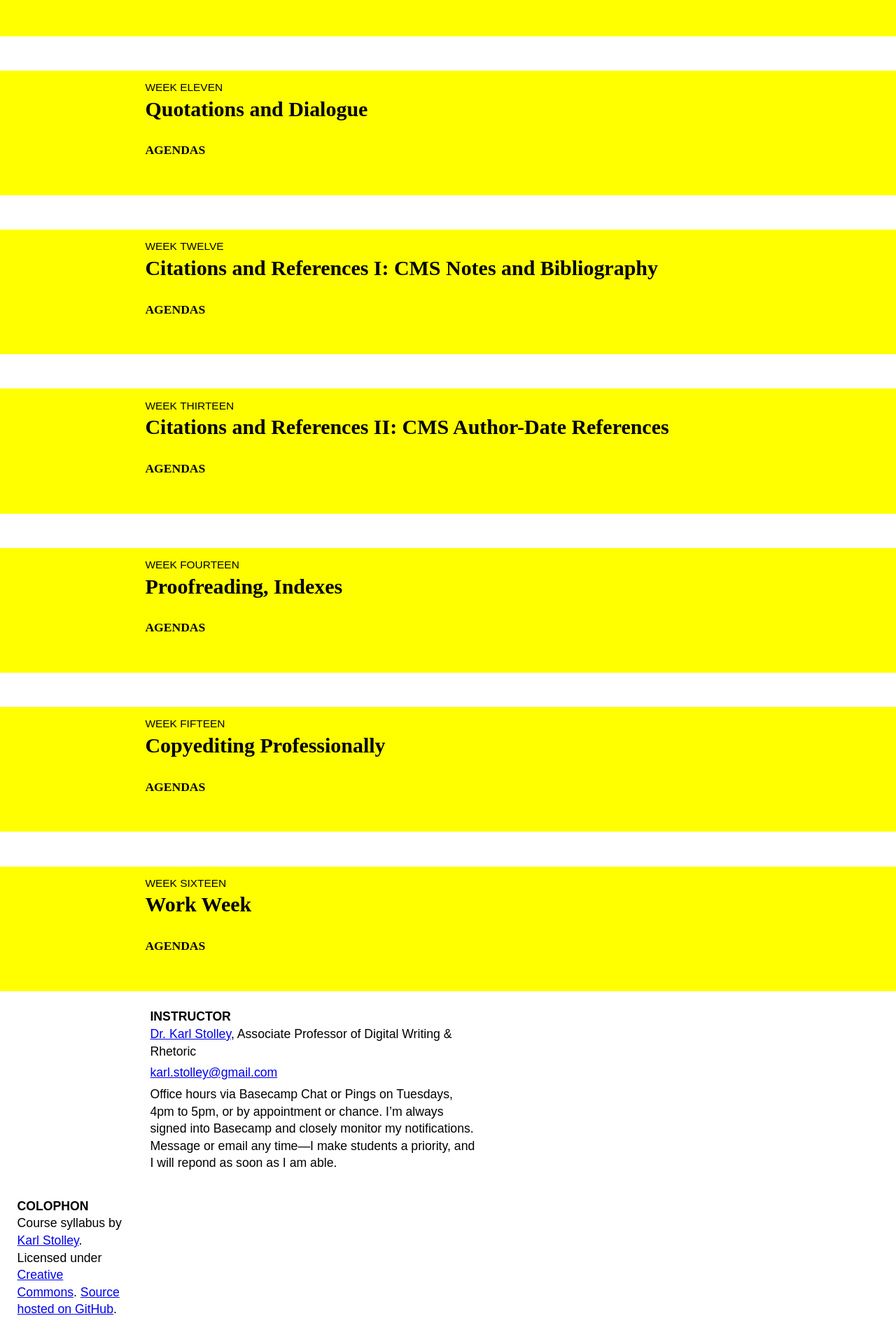
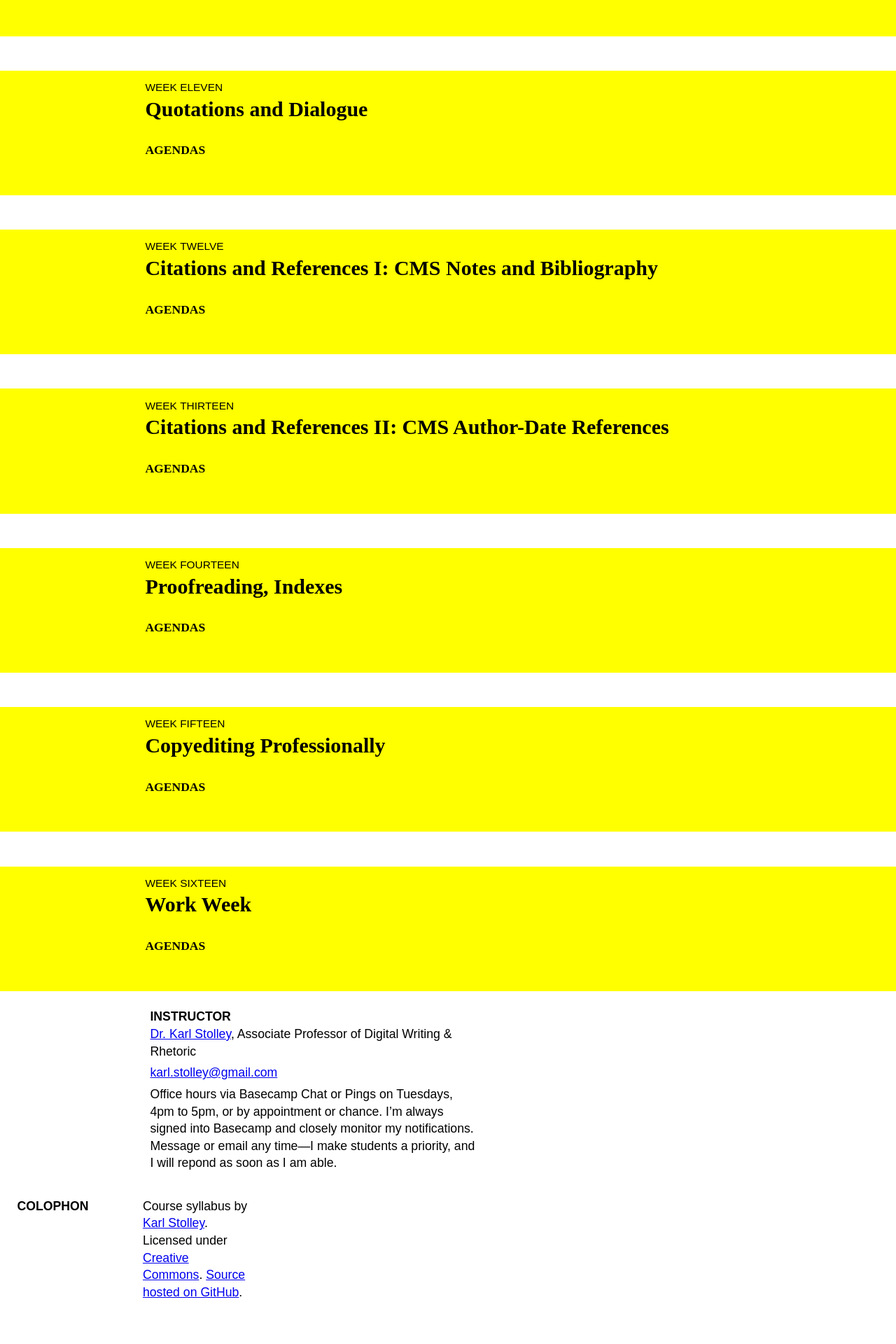
Before and after one commit to karlstolley/jekyll-theme-course, a Jekyll site: the page built from index.md, in a window 1280 px wide. Shown: the part 3008-4928 px from the top of the page at 70% size. Built offline with Jekyll 4.4.1, drawn with Linux system fonts in a browser that asks for light colours; some web fonts are replaced; after the commit the page ends 4903 px from its top, so only the background shows below that.

Commit message:
Simplify footer structure

```diff
--- a/_layouts/default.html
+++ b/_layouts/default.html
@@ -86,7 +86,6 @@
 </article>
 
 <footer id="footer">
-  <section id="colophon">
   <h3>Colophon</h3>
   <p class="fineprint">
     Course syllabus by <a href="{{ instructor.url }}">{{ instructor.name }}</a>.
@@ -99,7 +98,6 @@
     {% endif %}
     <a id="github" href="{{ github_url }}">Source hosted on GitHub</a>.
   </p>
-  </section>
 </footer>
 <script src="{{ site.baseurl }}assets/js/site.js"></script>
 </body>
```
Lines whose indentation alone changed are shown as unchanged.
